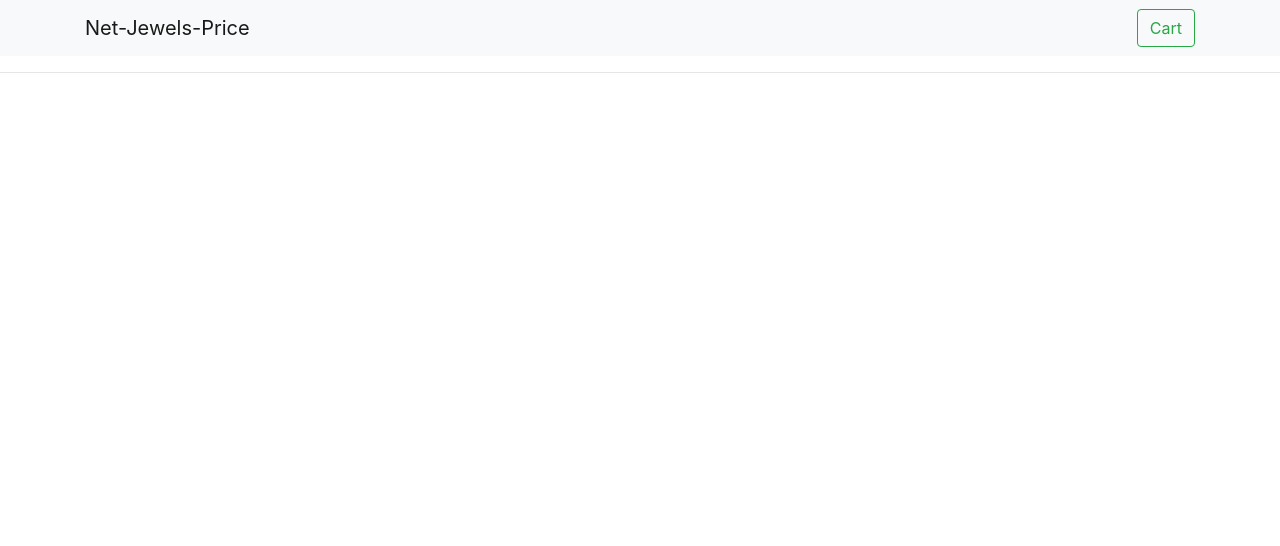
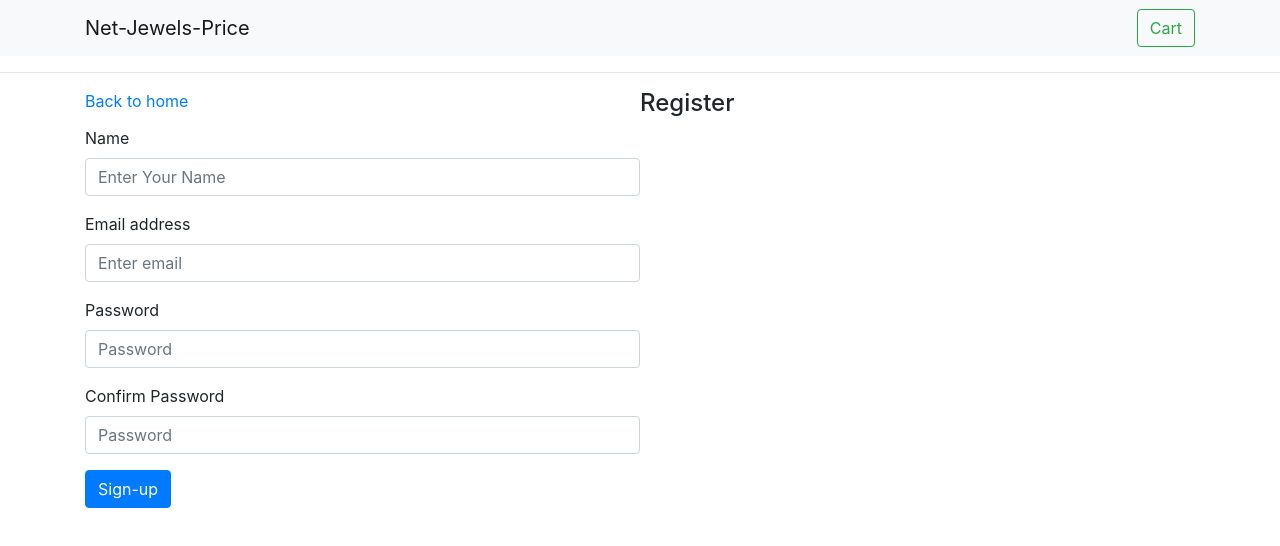
Before and after one commit to khandelwalkanika/ecomm, a React (Create React App) app: page /register in a window 1280 px wide. Shown: the top 546 px of the page. Built offline with nearby package versions, Linux system fonts and the light colour scheme.

Commit message:
routing within

```diff
--- a/src/App.js
+++ b/src/App.js
@@ -7,7 +7,8 @@ import Register from "./components/Auth/register";
 import data from "./components/data.json";
 import Cart from "./components/Cart/cart";
 import { BrowserRouter, Route, Link } from "react-router-dom";
-
+//import { Provider } from "react-redux";
+import store from "./store";
 class App extends Component {
   state = {
     listingsRings: data.listingsRings,
@@ -63,7 +64,7 @@ class App extends Component {
 
             <main className="container">
               <Route path="/" exact={true} render={() => <Login />} />
-
+              <Route path="/register" exact render={() => <Register />} />
               <Route
                 path="/listings"
                 exact={true}
--- a/src/components/Auth/login.jsx
+++ b/src/components/Auth/login.jsx
@@ -1,4 +1,5 @@
 import React, { Component } from "react";
+import { Link } from "react-router-dom";
 import { Button, Form, Container, Row } from "react-bootstrap";
 
 class LoginPage extends Component {
@@ -12,7 +13,7 @@ class LoginPage extends Component {
     };
   }
   onChange = (e) => {
-    this.setState({ [e.target.id]: e.target.value });
+    this.setState({ [e.target.name]: e.target.value });
   };
   onSubmit = (e) => {
     e.preventDefault();
@@ -24,21 +25,41 @@ class LoginPage extends Component {
   };
 
   render() {
+    const { errors } = this.state;
     return (
       <>
+        <div className="col s12" style={{ paddingLeft: "11.250px" }}>
+          <h4>
+            <b>Login</b> below
+          </h4>
+        </div>
         <Container>
           <Row xs={1} md={2}>
-            <Form>
+            <Form onSubmit={this.onSubmit}>
               <Form.Group controlId="formBasicEmail">
                 <Form.Label>Email address</Form.Label>
-                <Form.Control type="email" placeholder="Enter email" />
+                <Form.Control
+                  type="email"
+                  onChange={this.onChange}
+                  value={this.state.email}
+                  error={errors.email}
+                  placeholder="Enter email"
+                  name="email"
+                />
                 <Form.Text className="text-muted">
                   We'll never share your email with anyone else.
                 </Form.Text>
               </Form.Group>
               <Form.Group controlId="formBasicPassword">
                 <Form.Label>Password</Form.Label>
-                <Form.Control type="password" placeholder="Password" />
+                <Form.Control
+                  onChange={this.onChange}
+                  value={this.state.password}
+                  // error={errors.password}
+                  type="password"
+                  placeholder="Password"
+                  name="password"
+                />
               </Form.Group>
               <Form.Group controlId="formBasicCheckbox">
                 <Form.Check type="checkbox" label="Check me out" />
@@ -46,9 +67,9 @@ class LoginPage extends Component {
               <Button variant="primary" className="r" type="submit">
                 Login
               </Button>{" "}
-              <Button variant="primary" type="submit">
-                Register
-              </Button>{" "}
+              <p className="grey-text text-darken-1">
+                Don't have an account? <Link to="/register">Register</Link>
+              </p>
             </Form>
           </Row>
         </Container>
--- a/src/components/Auth/register.jsx
+++ b/src/components/Auth/register.jsx
@@ -1,5 +1,6 @@
 import React, { Component } from "react";
 import { Button, Form, Container, Row } from "react-bootstrap";
+import { Link, withRouter } from "react-router-dom";
 
 class Register extends Component {
   state = {};
@@ -14,7 +15,7 @@ class Register extends Component {
     };
   }
   onChange = (e) => {
-    this.setState({ [e.target.id]: e.target.value });
+    this.setState({ [e.target.name]: e.target.value });
   };
   onSubmit = (e) => {
     e.preventDefault(); // prevents the page load on click on submit
@@ -32,17 +33,19 @@ class Register extends Component {
       <>
         <Container>
           <Row xs={1} md={2}>
+            <Link to="/" className="btn-flat waves-effect">
+              <i className="material-icons left"></i> Back to home
+            </Link>
             <h4>Register</h4>
             <Form noValidate onSubmit={this.onSubmit}>
               <Form.Group controlId="formBasicEmail">
                 <Form.Label>Name</Form.Label>
                 <Form.Control
                   type="text"
-                  placeholder="Enter email"
+                  placeholder="Enter Your Name"
                   onChange={this.onChange}
                   value={this.state.name}
-                  id="name"
-                  type="text"
+                  name="name"
                 />
               </Form.Group>
               <Form.Group controlId="formBasicEmail">
@@ -52,7 +55,7 @@ class Register extends Component {
                   placeholder="Enter email"
                   onChange={this.onChange}
                   value={this.state.email}
-                  id="email"
+                  name="email"
                 />
               </Form.Group>
               <Form.Group controlId="formBasicPassword">
@@ -62,7 +65,7 @@ class Register extends Component {
                   placeholder="Password"
                   onChange={this.onChange}
                   value={this.state.password}
-                  id="password"
+                  name="password"
                 />
               </Form.Group>
               <Form.Group controlId="formBasicPassword">
@@ -72,14 +75,11 @@ class Register extends Component {
                   placeholder="Password"
                   onChange={this.onChange}
                   value={this.state.password2}
-                  id="password2"
+                  name="password2"
                 />
               </Form.Group>
               <Button variant="primary" className="r" type="submit">
-                Signup
-              </Button>{" "}
-              <Button variant="primary" type="submit">
-                Register
+                Sign-up
               </Button>{" "}
             </Form>
           </Row>
@@ -89,4 +89,11 @@ class Register extends Component {
   }
 }
 
-export default Register;
+//This allows us to call this.props.auth or this.props.errors within our Register component.
+// const mapStateToProps = (state) => ({
+//   auth: state.auth,
+//   errors: state.errors,
+// });
+
+export default withRouter(Register);
+//export default Register;
--- a/src/components/Cart/cart.jsx
+++ b/src/components/Cart/cart.jsx
@@ -1,9 +1,9 @@
 import React, { Component } from "react";
-import { Button, Card } from "react-bootstrap";
-import history from "../history";
+import { Button } from "react-bootstrap";
+//import history from "../history";
 // import { useHistory } from "react-router-dom";
 
-import { Link, withRouter } from "react-router-dom";
+import { withRouter } from "react-router-dom";
 class Cart extends Component {
   componentDidUpdate() {
     console.log("--------<>", this.props);
@@ -119,8 +119,8 @@ function getTotalPrice(cartData) {
   return totalPrice;
 }
 
-function deleteItem(cartData1) {
-  console.log("--kkk---->", cartData1);
-  const cartData = cartData1.filter((c) => c.id !== cartData1);
-  //this.props.cartData = { cartData };
-}
+// function deleteItem(cartData1) {
+//   console.log("--kkk---->", cartData1);
+//   const cartData = cartData1.filter((c) => c.id !== cartData1);
+//   //this.props.cartData = { cartData };
+// }
--- a/src/components/Header/navbar.jsx
+++ b/src/components/Header/navbar.jsx
@@ -1,6 +1,6 @@
-import React, { Component } from "react";
-import history from "../history";
-import { Link, withRouter } from "react-router-dom";
+import React from "react";
+//import history from "../history";
+import { withRouter } from "react-router-dom";
 import { Button, Container, Navbar } from "react-bootstrap";
 
 const HeaderNav = (props) => {
--- /dev/null
+++ b/src/store.js
@@ -0,0 +1,13 @@
+// import { createStore, applyMiddleware, compose } from "redux";
+// import thunk from "redux-thunk";
+// const initialState = {};
+// const middleware = [thunk];
+// const store = createStore(
+//   () => [],
+//   initialState,
+//   compose(
+//     applyMiddleware(...middleware),
+//     window.__REDUX_DEVTOOLS_EXTENSION__ && window.__REDUX_DEVTOOLS_EXTENSION__()
+//   )
+// );
+// export default store;
```
Also changed, not shown: src/utils/setAuthToken.js (added, +11 -0 lines).
